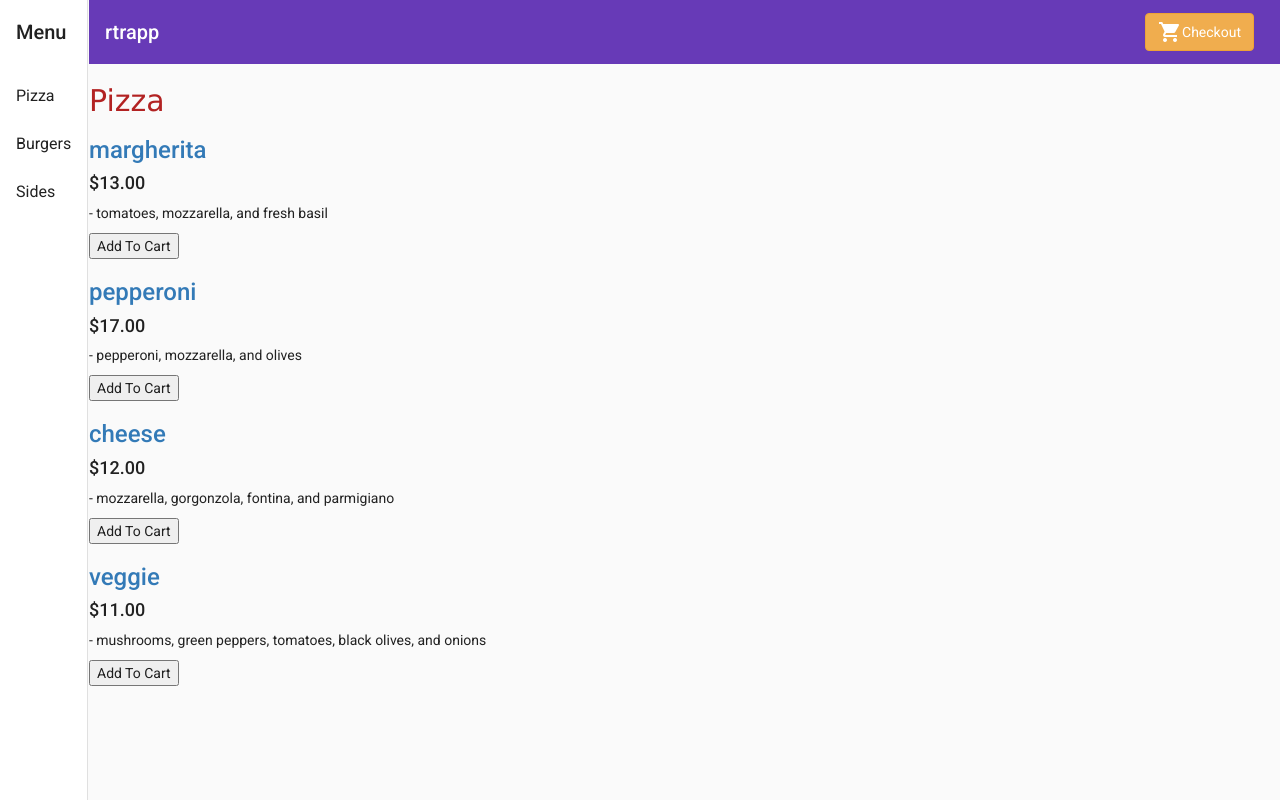
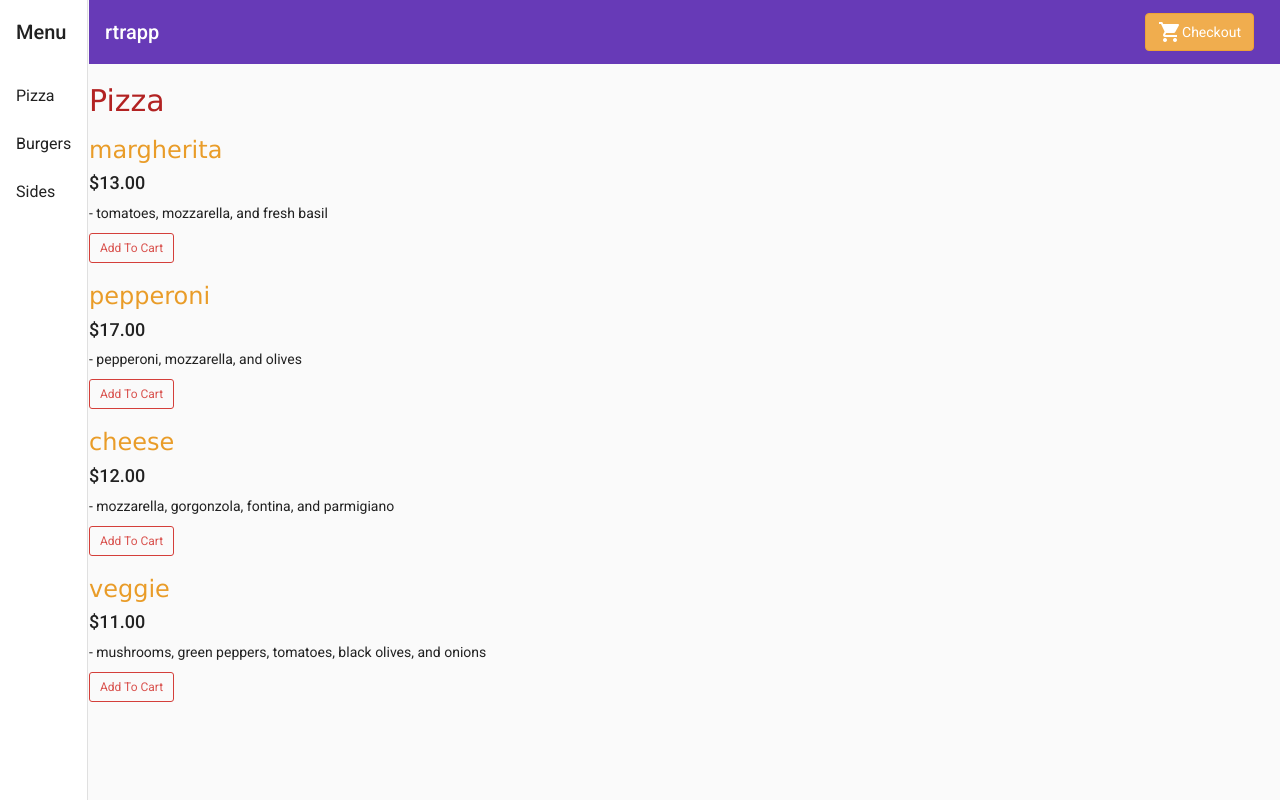
Before and after one commit to nparsley/rtrapp, an Angular app: page /pizza in a window 1280 px wide. Built offline with nearby package versions, Linux system fonts and the light colour scheme.

Commit message:
menuitems-css,btn styling

```diff
--- a/src/app/cart/cart.component.html
+++ b/src/app/cart/cart.component.html
@@ -19,5 +19,6 @@
     </label>
     <input id="phone" type="text" formControlName="phone">
   </div>
-  <button class="button" type="submit">Purchase</button>
+  <br>
+  <button class="btn btn-success btn-md" type="submit" disabled>Purchase</button>
 </form>
--- a/src/app/food/burgers/burgers.component.css
+++ b/src/app/food/burgers/burgers.component.css
@@ -19,3 +19,18 @@ h2 {
   display: grid;
   grid-template: 1fr auto;
 }
+
+h3, a {
+  color: rgb(233, 156, 40);
+  font-family: 'Lucida Sans', 'Lucida Sans Regular', 'Lucida Grande', 'Lucida Sans Unicode', Geneva, Verdana, sans-serif;
+}
+
+.btn-outline {
+  background-color: transparent;
+  color: inherit;
+  transition: all .5s;
+}
+
+.btn-danger.btn-outline {
+  color: #d9534f;
+}
--- a/src/app/food/burgers/burgers.component.html
+++ b/src/app/food/burgers/burgers.component.html
@@ -15,5 +15,5 @@
     - {{ burger.description }}
   </p>
 
-  <button (click)="addBurgerToCart(burger)">Add To Cart</button>
+  <button (click)="addBurgerToCart(burger)" class="btn btn-danger btn-outline btn-sm">Add To Cart</button>
 </div>
--- a/src/app/food/pizza/pizza.component.css
+++ b/src/app/food/pizza/pizza.component.css
@@ -19,3 +19,18 @@ h2 {
   display: grid;
   grid-template: 1fr auto;
 }
+
+h3, a {
+  color: rgb(233, 156, 40);
+  font-family: 'Lucida Sans', 'Lucida Sans Regular', 'Lucida Grande', 'Lucida Sans Unicode', Geneva, Verdana, sans-serif;
+}
+
+.btn-outline {
+  background-color: transparent;
+  color: inherit;
+  transition: all .5s;
+}
+
+.btn-danger.btn-outline {
+  color: #d9534f;
+}
--- a/src/app/food/pizza/pizza.component.html
+++ b/src/app/food/pizza/pizza.component.html
@@ -15,6 +15,6 @@
     - {{ pizza.description }}
   </p>
 
-  <button (click)="addPizzaToCart(pizza)">Add To Cart</button>
+  <button (click)="addPizzaToCart(pizza)" class="btn btn-danger btn-outline btn-sm">Add To Cart</button>
 
 </div>
--- a/src/app/food/sides/sides.component.css
+++ b/src/app/food/sides/sides.component.css
@@ -19,3 +19,18 @@ h2 {
   display: grid;
   grid-template: 1fr auto;
 }
+
+h3, a {
+  color: rgb(233, 156, 40);
+  font-family: 'Lucida Sans', 'Lucida Sans Regular', 'Lucida Grande', 'Lucida Sans Unicode', Geneva, Verdana, sans-serif;
+}
+
+.btn-outline {
+  background-color: transparent;
+  color: inherit;
+  transition: all .5s;
+}
+
+.btn-danger.btn-outline {
+  color: #d9534f;
+}
--- a/src/app/food/sides/sides.component.html
+++ b/src/app/food/sides/sides.component.html
@@ -15,6 +15,6 @@
     - {{ side.description }}
   </p>
 
-  <button (click)="addSideToCart(side)">Add To Cart</button>
+  <button (click)="addSideToCart(side)" class="btn btn-danger btn-outline btn-sm">Add To Cart</button>
 
 </div>
```
Also changed, not shown: src/app/cart/cart.component.css (line endings or trailing spaces).
